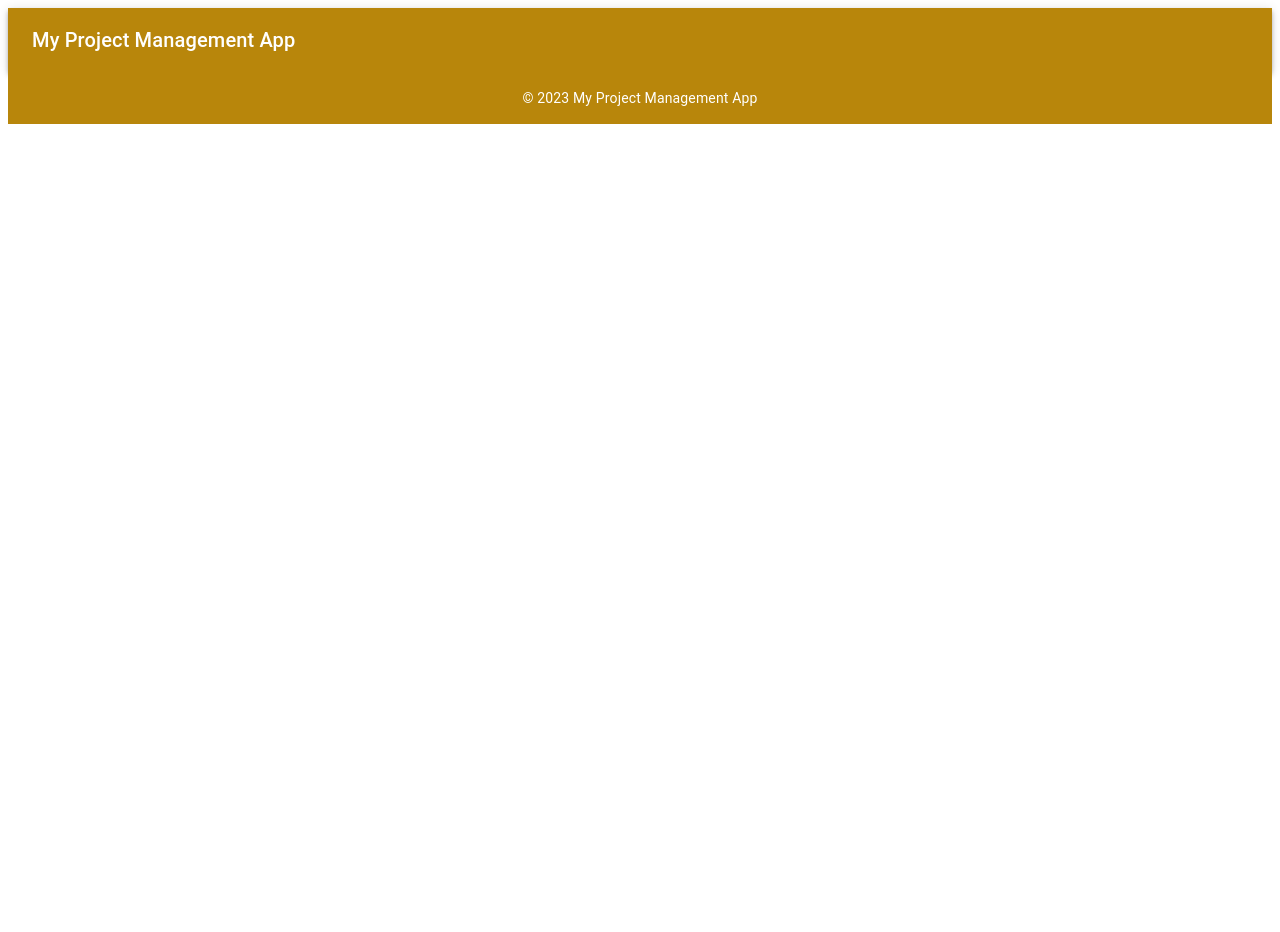
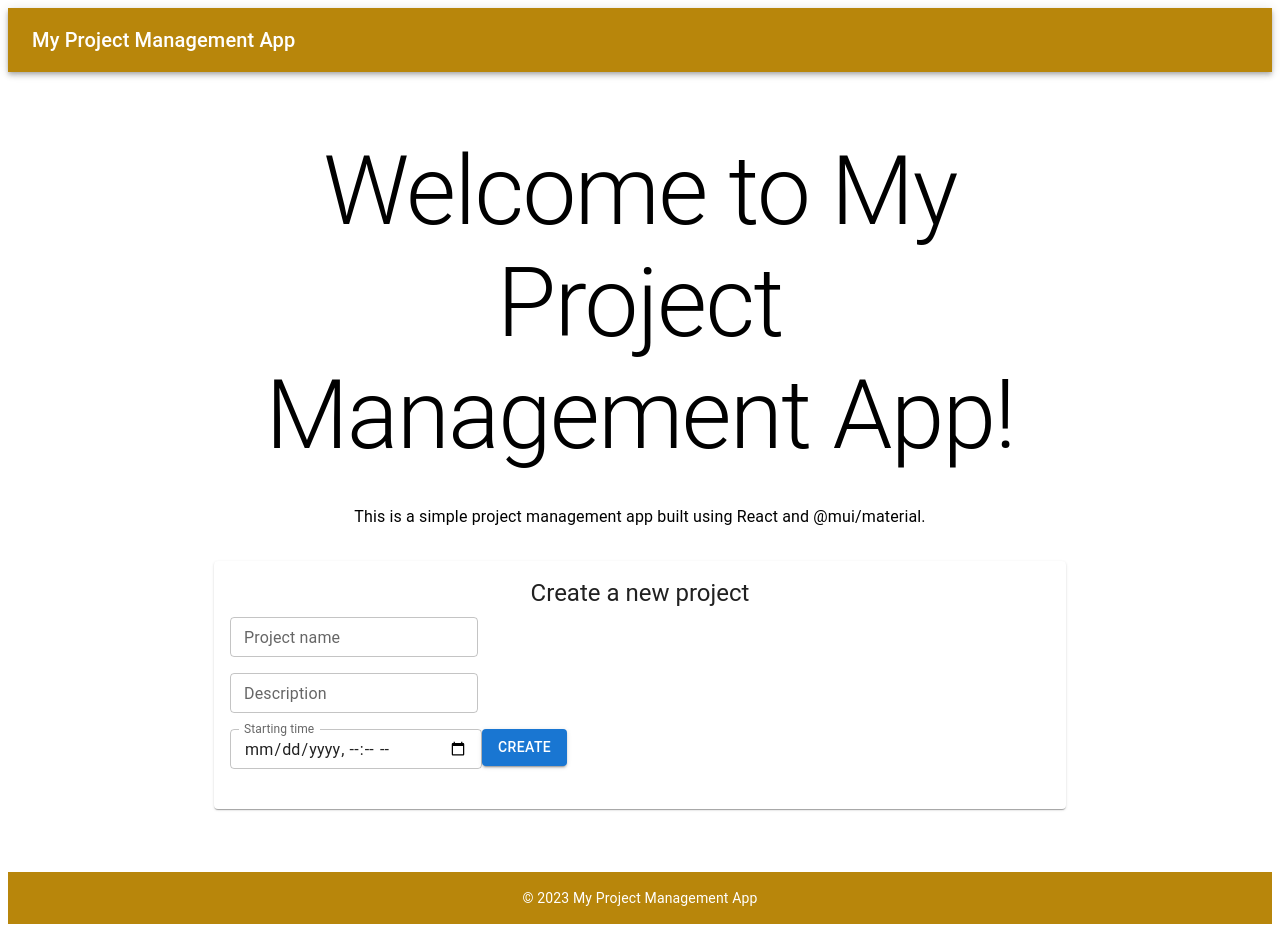
Before and after one commit to Stiflerzak/Project_Management_-App, a React (Create React App) app: page / in a window 1280 px wide. Before the commit the page ends 800 px from the top, so only its background shows below. Built offline with nearby package versions, Linux system fonts and the light colour scheme.

Commit message:
Added styling to Header component

```diff
--- a/src/App.js
+++ b/src/App.js
@@ -1,11 +1,12 @@
 import Footer from "./components/Footer";
 import Header from "./components/Header";
+import Home from "./components/Home";
 
 function App() {
   return (
     <div>
       <Header/>
-
+      <Home/>
       <Footer/>
     </div>
   );
--- /dev/null
+++ b/src/components/Home.js
@@ -0,0 +1,95 @@
+import { useState } from 'react';
+import {
+  Box,
+  Container,
+  Typography,
+  TextField,
+  Button,
+  Card,
+  CardContent,
+} from '@mui/material';
+
+const Home = () => {
+  const [projectName, setProjectName] = useState('');
+  const [description, setDescription] = useState('');
+  const [startingTime, setStartingTime] = useState('');
+
+  const handleSubmit = (event) => {
+    event.preventDefault();
+    console.log(`New project name: ${projectName}`);
+    console.log(`Description: ${description}`);
+    console.log(`Starting time: ${startingTime}`);
+  };
+
+  const containerStyle = {
+    display: 'flex',
+    flexDirection: 'column',
+    justifyContent: 'center',
+    alignItems: 'center',
+    height: '100vh',
+  };
+
+  const formStyle = {
+    display: 'flex',
+    flexDirection: 'column',
+    width: '100%',
+    maxWidth: '400px',
+  };
+
+  return (
+    <Box sx={containerStyle}>
+      <Container maxWidth="md">
+        <Typography variant="h1" align="center" gutterBottom>
+          Welcome to My Project Management App!
+        </Typography>
+        <Typography variant="body1" align="center">
+          This is a simple project management app built using React and @mui/material.
+        </Typography>
+        <Card sx={{ marginTop: '32px' }}>
+          <CardContent>
+            <Typography variant="h5" align="center" gutterBottom>
+              Create a new project
+            </Typography>
+            <Box sx={formStyle}>
+              <form onSubmit={handleSubmit}>
+                <TextField
+                  label="Project name"
+                  variant="outlined"
+                  size="small"
+                  sx={{ marginBottom: '16px' }}
+                  value={projectName}
+                  onChange={(event) => setProjectName(event.target.value)}
+                />
+                <TextField
+                  label="Description"
+                  variant="outlined"
+                  size="small"
+                  sx={{ marginBottom: '16px' }}
+                  value={description}
+                  onChange={(event) => setDescription(event.target.value)}
+                />
+                <TextField
+                  label="Starting time"
+                  variant="outlined"
+                  size="small"
+                  type="datetime-local"
+                  InputLabelProps={{
+                    shrink: true,
+                  }}
+                  sx={{ marginBottom: '16px' }}
+                  value={startingTime}
+                  onChange={(event) => setStartingTime(event.target.value)}
+                />
+                <Button variant="contained" type="submit">
+                  Create
+                </Button>
+              </form>
+            </Box>
+          </CardContent>
+        </Card>
+      </Container>
+    </Box>
+  );
+};
+
+export default Home;
```
